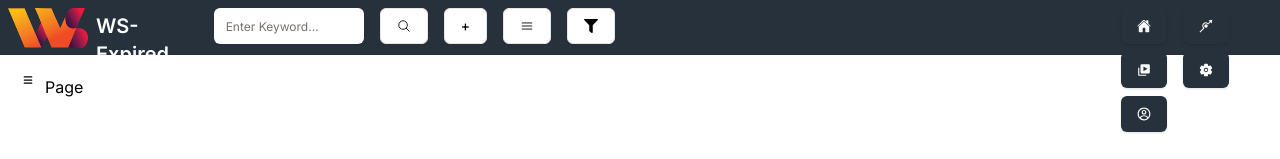
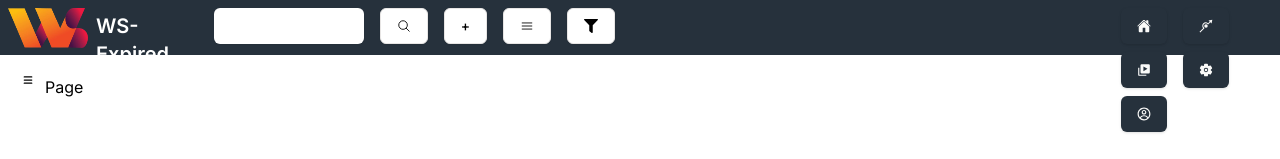
Before and after one commit to rakesh-gehlot706/expired-domain, a Next.js app: page / in a window 1280 px wide. Shown: the top 159 px of the page. Built offline with nearby package versions, Linux system fonts and the light colour scheme.

Commit message:
remove placeholder

```diff
--- a/components/navbar/Navbar.tsx
+++ b/components/navbar/Navbar.tsx
@@ -51,7 +51,7 @@ function Navbar() {
           className="w-[150px] bg-white ml-2 mt-2 border-none outline-none text-xs"
           type="text"
 
-          placeholder="Enter Keyword..."
+          // placeholder="Enter Keyword..."
         />
         <Button className="ml-4 mt-2 " variant="outline">
           <IoSearchOutline />
```
